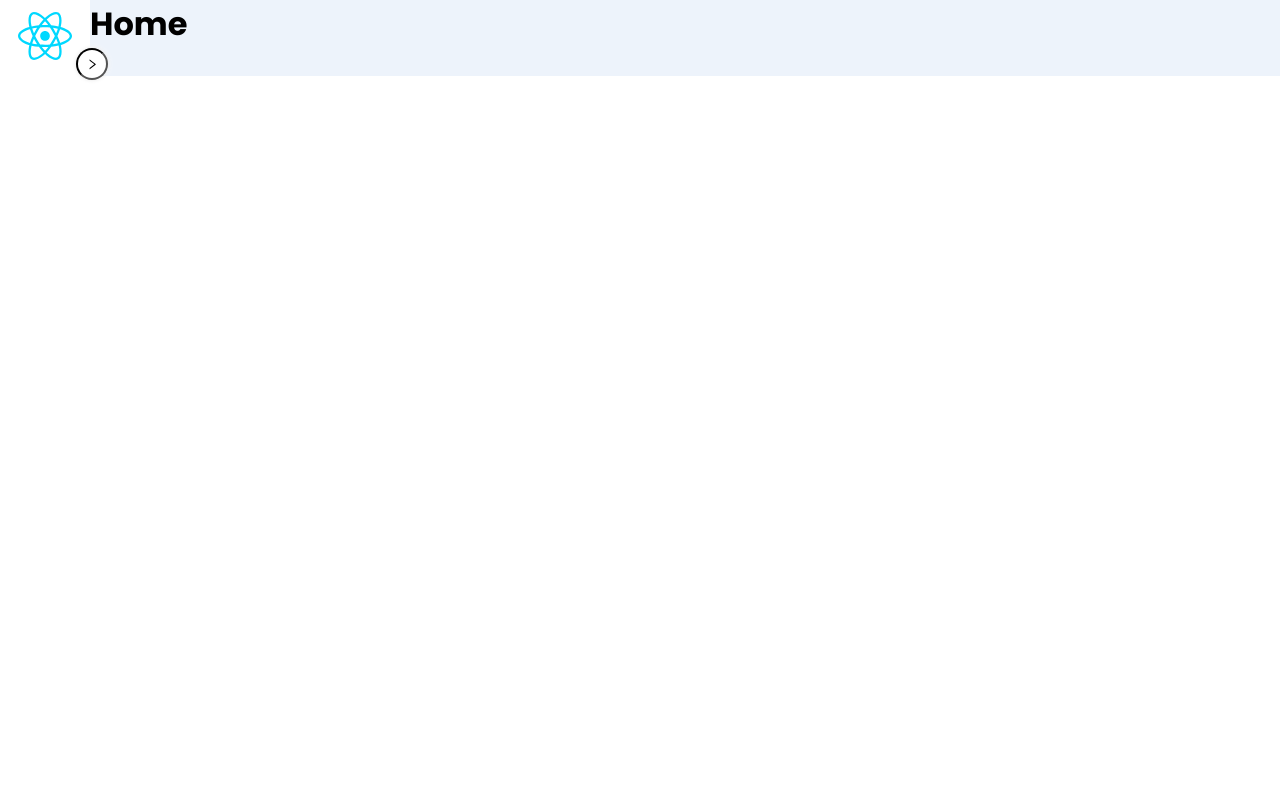
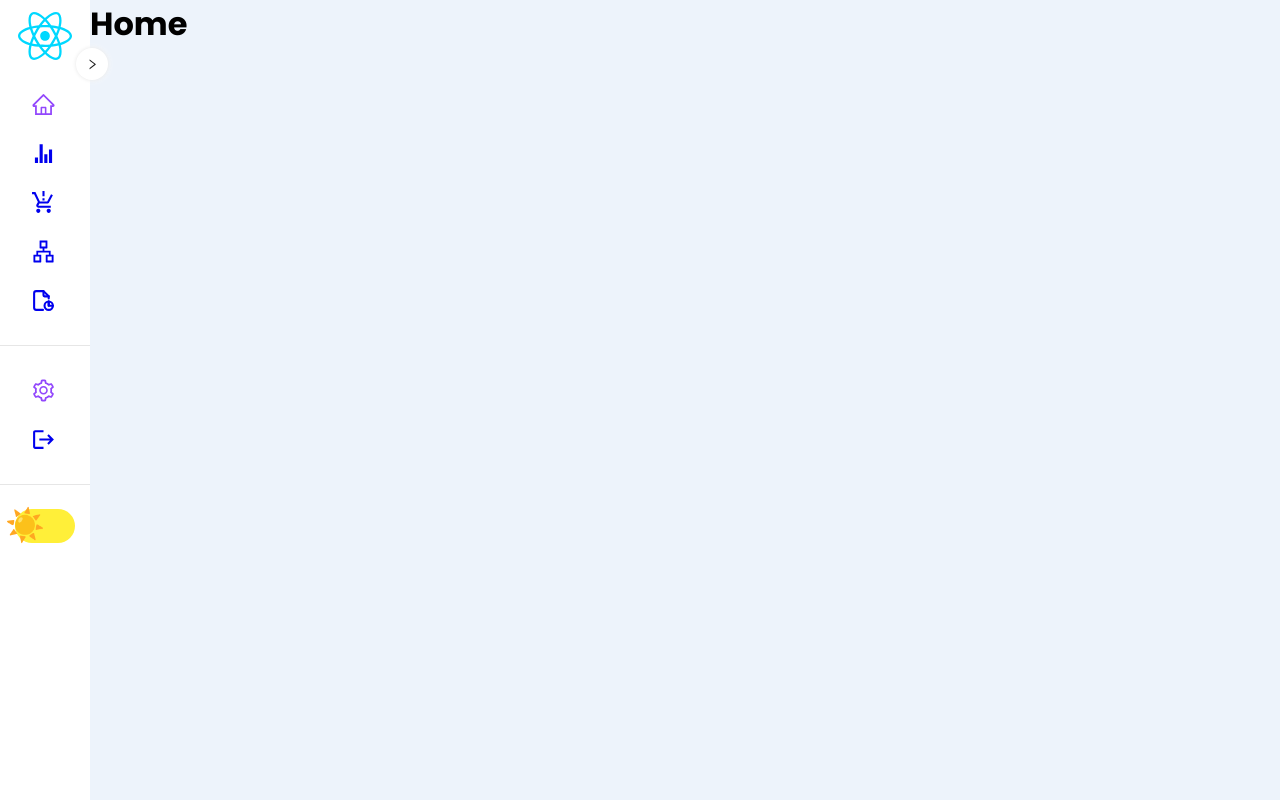
Before and after one commit to alucart2005/13-SideBar, a React (Vite) app: page / in a window 1280 px wide. Built offline with nearby package versions, Linux system fonts and the light colour scheme.

Commit message:
Feature: Working on Sidebar

```diff
--- a/src/App.jsx
+++ b/src/App.jsx
@@ -10,9 +10,9 @@ export const ThemeContext = React.createContext(null);
 function App() {
   const [theme, setTheme] = useState("Light");
   const themeStyle = theme === "Light" ? Light : Dark;
-  const ChangeTheme = () => {
-    setTheme((theme) => (theme === "Light" ? "Dark" : "Light"));
-  };
+  // const ChangeTheme = () => {
+  //   setTheme((theme) => (theme === "Light" ? "Dark" : "Light"));
+  // };
   const [sidebarOpen, setSidebarOpen] = useState(false);
   return (
     <>
@@ -37,6 +37,7 @@ const Container = styled.div`
   display: grid;
   grid-template-columns: 90px auto;
   background: ${({ theme }) => theme.bgtotal};
+  transition: all 0.6s;
   &.active {
     grid-template-columns: 300px auto;
   }
--- a/src/components/Sidebar.jsx
+++ b/src/components/Sidebar.jsx
@@ -2,12 +2,34 @@
 import styled from "styled-components";
 import logo from "../assets/react.svg";
 import { V } from "../styles/Variables";
-import { AiOutlineLeft } from "react-icons/ai";
+import {
+  AiOutlineHome,
+  AiOutlineLeft,
+  AiOutlineApartment,
+  AiOutlineSetting,
+} from "react-icons/ai";
+import { MdLogout } from "react-icons/md";
+import { IoMdStats } from "react-icons/io";
+import { MdOutlineProductionQuantityLimits } from "react-icons/md";
+import { TbFileReport } from "react-icons/tb";
+
+import { NavLink } from "react-router-dom";
+import { useContext } from "react";
+import { ThemeContext } from "../App";
 
 export function Sidebar({ sidebarOpen, setSidebarOpen }) {
+  const ModSidebarOpen = () => {
+    setSidebarOpen(!sidebarOpen);
+  };
+  const { theme, setTheme } = useContext(ThemeContext);
+
+  const ChangeTheme = () => {
+    setTheme((theme) => (theme === "Light" ? "Dark" : "Light"));
+  };
+
   return (
-    <Container $isOpen={sidebarOpen}>
-      <button className="Sidebarbuttom">
+    <Container $isOpen={sidebarOpen} $themeUse={theme}>
+      <button className="Sidebarbuttom" onClick={ModSidebarOpen}>
         <AiOutlineLeft />
       </button>
       <div className="Logocontent">
@@ -16,9 +38,97 @@ export function Sidebar({ sidebarOpen, setSidebarOpen }) {
         </div>
         <h2>codewizardAI</h2>
       </div>
+      {linksArray.map(({ icon, label, to }) => (
+        <div className="LinkContainer" key={label}>
+          <NavLink
+            to={to}
+            className={({ isActive }) => `Links ${isActive ? `active` : ``}`}
+          >
+            <div className="Linkicon">{icon}</div>
+            {sidebarOpen && <span>{label}</span>}
+          </NavLink>
+        </div>
+      ))}
+      <Divider />
+      {SecundaryLinksArray.map(({ icon, label, to }) => (
+        <div className="LinkContainer" key={label}>
+          <NavLink
+            to={to}
+            className={({ isActive }) => `Links ${isActive ? `active` : ``}`}
+          >
+            <div className="Linkicon">{icon}</div>
+            {sidebarOpen && <span>{label}</span>}
+          </NavLink>
+        </div>
+      ))}
+      <Divider />
+      <div className="Themecontent">
+        {sidebarOpen && <span className="titletheme">Modo Oscuro</span>}
+        <div className="ToggleContent">
+          <div className="grid theme-container">
+            <div className="content">
+              <div className="demo">
+                <label className="switch">
+                  <input
+                    type="checkbox"
+                    className="theme-switcher"
+                    onClick={ChangeTheme}
+                  />
+                  <span className="slider round"></span>
+                </label>
+              </div>
+            </div>
+          </div>
+        </div>
+      </div>
     </Container>
   );
 }
+
+//#region Data Links
+const linksArray = [
+  {
+    label: "Home",
+    icon: <AiOutlineHome />,
+    to: "/",
+  },
+  {
+    label: "Estadisticas",
+    icon: <IoMdStats />,
+    to: "/estadisticas",
+  },
+  {
+    label: "Productos",
+    icon: <MdOutlineProductionQuantityLimits />,
+    to: "/productos",
+  },
+  {
+    label: "Diagramas",
+    icon: <AiOutlineApartment />,
+    to: "/diagramas",
+  },
+  {
+    label: "Reportes",
+    icon: <TbFileReport />,
+    to: "/reportes",
+  },
+];
+const SecundaryLinksArray = [
+  {
+    label: "Configuración",
+    icon: <AiOutlineSetting />,
+    to: "/",
+  },
+  {
+    label: "Salir",
+    icon: <MdLogout />,
+    to: "/null",
+  },
+];
+
+//#endregion
+
+//#region STYLED COMPONENTS
 const Container = styled.div`
   background: ${(props) => props.theme.bg};
   color: ${(props) => props.theme.text};
@@ -30,15 +140,21 @@ const Container = styled.div`
     right: -18px;
     width: 32px;
     height: 32px;
+    border: none;
+    color: inherit;
+    font-family: inherit;
+    outline: none;
+    padding: 0px;
     border-radius: 50%;
-    background: ${(props)=>props.theme.bgtgderecha};
-    box-shadow: 0 0 4px ${(props)=>props.theme.bg3}, 0 0 7px ${(props)=>props.theme.bg};
+    background: ${(props) => props.theme.bgtgderecha};
+    box-shadow: 0 0 4px ${(props) => props.theme.bg3},
+      0 0 7px ${(props) => props.theme.bg};
     display: flex;
     align-items: center;
     justify-content: center;
     cursor: pointer;
     transition: all 0.3s;
-    transform: ${({$isOpen})=>($isOpen?`initial`:`rotate(180deg)`)};
+    transform: ${({ $isOpen }) => ($isOpen ? `initial` : `rotate(180deg)`)};
   }
   .Logocontent {
     display: flex;
@@ -59,4 +175,118 @@ const Container = styled.div`
       display: ${({ $isOpen }) => ($isOpen ? `block` : `none`)};
     }
   }
+  .LinkContainer {
+    margin: 8px 0;
+    padding: 0 15px;
+    :hover {
+      background: ${(props) => props.theme.bg3};
+    }
+    .Links {
+      display: flex;
+      align-items: center;
+      text-decoration: none;
+      padding: calc(${V.smSpacing}-2p) 0;
+      .Linkicon {
+        display: flex;
+        padding: ${V.smSpacing} ${V.mdSpacing};
+        svg {
+          font-size: 25px;
+        }
+      }
+      &.active {
+        svg,
+        span {
+          color: ${(props) => props.theme.bg4};
+          font-weight: 600;
+        }
+      }
+    }
+  }
+  .Themecontent {
+    display: flex;
+    align-items: center;
+    justify-content: space-between;
+    .titletheme {
+      display: block;
+      padding: 10px;
+      font-weight: 700;
+      opacity: ${({$isOpen})=>($isOpen?`1`:`0`)};
+      transition: all 0.3s;
+      white-space: nowrap;
+      overflow:hidden
+    }
+    .ToggleContent {
+      margin: ${({$isOpen}) => ($isOpen ? `auto 40px` : `auto 15px`)};
+      width: 36px;
+      height: 20px;
+      border-radius: 10px;
+      transition: all 0.3s;
+      position: relative;
+      .theme-container {
+        background-blend-mode: multiply, multiply;
+        transition: 0.4s;
+        .grid {
+          display: grid;
+          justify-items: center;
+          align-content: center;
+          height: 100vh;
+          width: 100vw;
+          font-family: "Lato", sans-serif;
+        }
+        .demo {
+          font-size: 32px;
+          .switch {
+            position: relative;
+            display: inline-block;
+            width: 60px;
+            height: 34px;
+            .theme-switcher {
+              opacity: 0;
+              width: 0;
+              height: 0;
+              &:checked + .slider:before {
+                left: 4px;
+                content: "🌚";
+                transform: translateX(26px);
+              }
+            }
+            .slider {
+              position: absolute;
+              cursor: pointer;
+              top: 0;
+              left: 0;
+              right: 0;
+              bottom: 0;
+              background: ${({$themeUse})=>($themeUse==="Light"?V.lightcheckbox:V.checkbox)};
+              transition: 0.4s;
+              &::before {
+                position: absolute;
+                content: "☀️";
+                height: 0px;
+                width: 0px;
+                left: -10px;
+                top: 16px;
+                line-height: 0px;
+                transition: 0.4s;
+              }
+              &.round{
+                border-radius:34px;
+                &::before{
+                  border-radius:50%
+                }
+              }
+            }
+          }
+        }
+      }
+    }
+  }
 `;
+const Divider = styled.div`
+  height: 1px;
+  width: 100%;
+  background: ${(props) => props.theme.bg3};
+  margin: ${V.lgSpacing} 0;
+`;
+
+//#endregion
--- a/src/pages/Home.jsx
+++ b/src/pages/Home.jsx
@@ -6,4 +6,6 @@ export function Home() {
     </Container>
   );
 }
-const Container = styled.div``;
+const Container = styled.div`
+height: 100vh;
+`;
```
